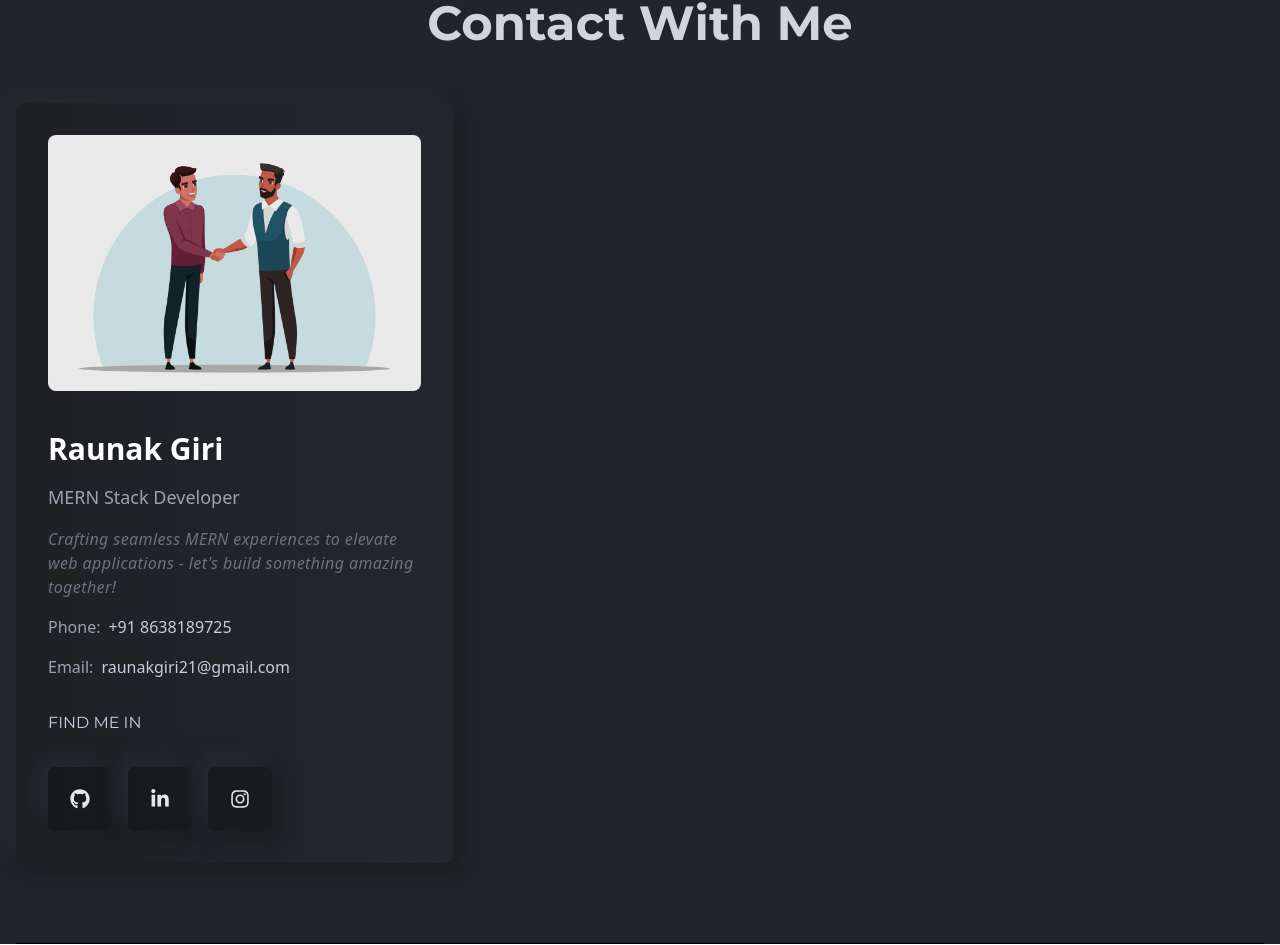
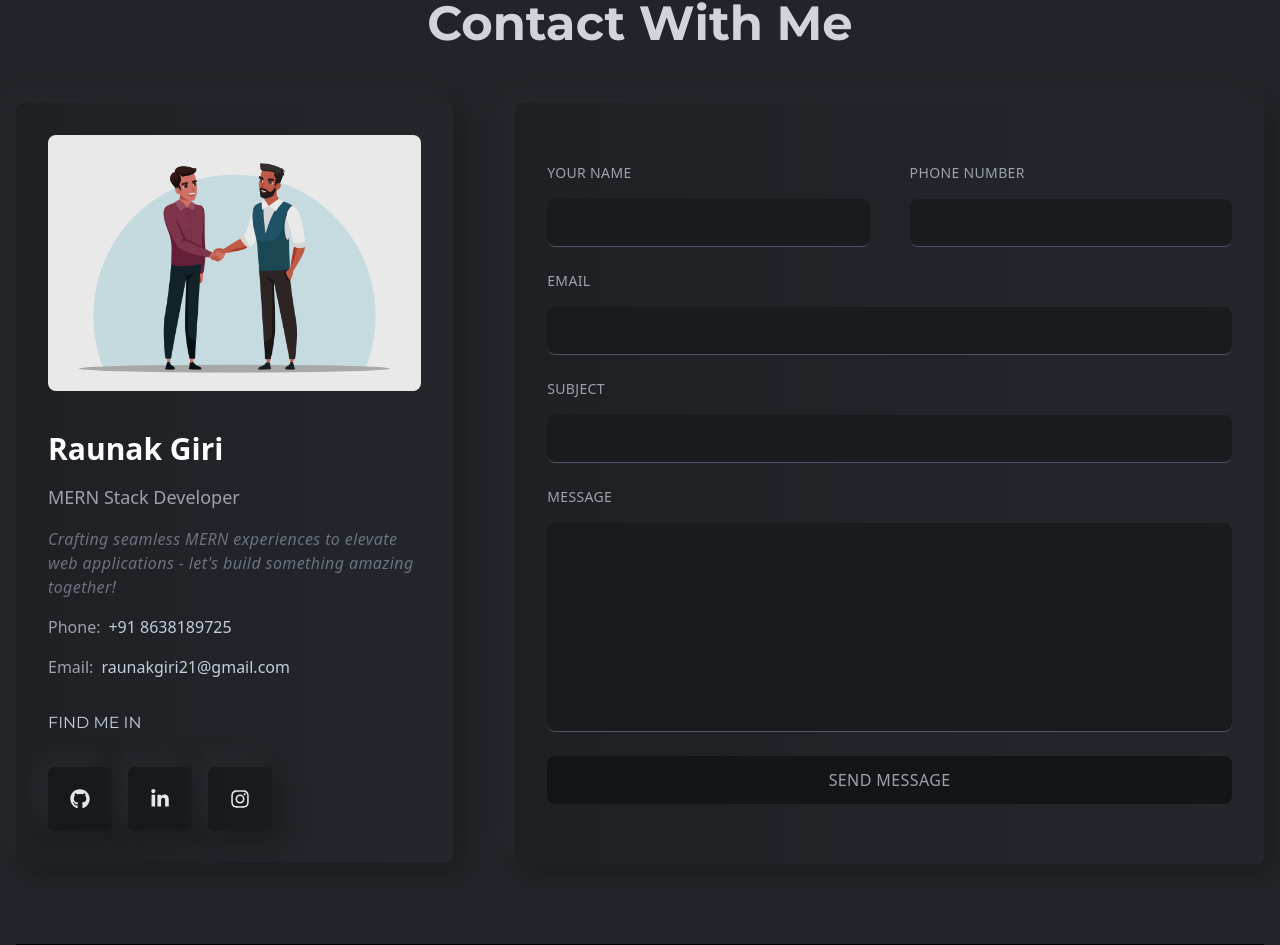
Before and after one commit to raunakgiri21/portfolio, a React (Vite) app: page / in a window 1280 px wide. Shown: the part 4505-5450 px from the top of the page. Built offline with nearby package versions, Linux system fonts and the light colour scheme.

Commit message:
Completed Contact section

```diff
--- a/src/components/Contact/Contact.jsx
+++ b/src/components/Contact/Contact.jsx
@@ -1,8 +1,54 @@
+import { useState } from "react";
 import Title from "../Layouts/Title";
-import { contact } from "../../assets";
-import { FaFacebookF, FaGithub, FaInstagram, FaLinkedinIn, FaTwitter } from "react-icons/fa";
+import ContactLeft from "./ContactLeft";
 
 const Contact = () => {
+  const [username, setUsername] = useState("");
+  const [phoneNumber, setPhoneNumber] = useState("");
+  const [email, setEmail] = useState("");
+  const [subject, setSubject] = useState("");
+  const [message, setMessage] = useState("");
+  const [errMsg, setErrMsg] = useState("");
+  const [successMsg, setSuccessMsg] = useState("");
+
+  const emailValidation = () => {
+    return String(email)
+      .toLocaleLowerCase()
+      .match(/^\w+([-]?\w+)*@\w+([-]?\w+)*(\.\w{2,3})+$/);
+  };
+
+  const handleSend = (e) => {
+    e.preventDefault();
+    console.log(username);
+    if (username === "") {
+      setErrMsg("Username is required!");
+      setSuccessMsg("");
+    } else if (phoneNumber === "") {
+      setErrMsg("Phone number is required!");
+      setSuccessMsg("");
+    } else if (email === "") {
+      setErrMsg("Please give your Email!");
+      setSuccessMsg("");
+    } else if (!emailValidation(email)) {
+      setErrMsg("Give a valid Email!");
+      setSuccessMsg("");
+    } else if (subject === "") {
+      setErrMsg("Plese give your Subject!");
+      setSuccessMsg("");
+    } else if (message === "") {
+      setErrMsg("Message is required!");
+      setSuccessMsg("");
+    } else {
+      setSuccessMsg(`Your Messages has been sent Successfully!`);
+      setErrMsg("");
+      setUsername("");
+      setPhoneNumber("");
+      setEmail("");
+      setSubject("");
+      setMessage("");
+    }
+  };
+
   return (
     <section
       id="contact"
@@ -16,47 +62,112 @@ const Contact = () => {
       </div>
       <div className="w-full">
         <div className="w-full h-auto flex justify-between">
-          <div className="w-[35%] h-full bg-gradient-to-r from-[#1e2024] to-[#23272b] p-8 rounded-lg shadow-shadowOne flex flex-col gap-8 justify-center">
-            <img
-              className="w-full h-64 object-cover rounded-lg mb-2 opacity-90"
-              src={contact}
-              alt="contactImg"
-            />
-            <div className="flex flex-col gap-4">
-              <h3 className="text-3xl font-bold text-white">Raunak Giri</h3>
-              <p className="text-lg font-normal text-gray-400">
-                MERN Stack Developer
-              </p>
-              <p className="text-base text-gray-500 tracking-wide italic">
-                Crafting seamless MERN experiences to elevate web applications -
-                let's build something amazing together!
-              </p>
-              <p className="text-base text-gray-400 flex items-center gap-2">
-                Phone: <span className="text-lightText">+91 8638189725</span>
-              </p>
-              <p className="text-base text-gray-400 flex items-center gap-2">
-                Email:{" "}
-                <span className="text-lightText">raunakgiri21@gmail.com</span>
-              </p>
-            </div>
-            <div className="flex flex-col gap-4">
-              <h2 className="text-base uppercase font-titleFont mb-4">
-                Find me in
-              </h2>
-              <div className="flex gap-4">
-                <span className="bannerIcon">
-                  <FaGithub />
-                </span>
-                <span className="bannerIcon">
-                  <FaLinkedinIn />
-                </span>
-                <span className="bannerIcon">
-                  <FaInstagram />
-                </span>
+          <ContactLeft />
+          <div className="w-[60%] h-full py-10 bg-gradient-to-r from-[#1e2024] to-[#23272b] flex flex-col gap-8 p-8 rounded-lg shadow-shadowOne">
+            <form className="w-full flex flex-col gap-6 py-5">
+              {errMsg && (
+                <p className="py-3 bg-gradient-to-r from-[#1e2024] to-[#23272b] shadow-shadowOne text-center text-orange-500 text-base tracking-wide animate-bounce">
+                  {errMsg}
+                </p>
+              )}
+              {successMsg && (
+                <p className="py-3 bg-gradient-to-r from-[#1e2024] to-[#23272b] shadow-shadowOne text-center text-green-500 text-base tracking-wide animate-bounce">
+                  {successMsg}
+                </p>
+              )}
+              <div className="w-full flex gap-10">
+                <div className="w-1/2 flex flex-col gap-4">
+                  <p className="text-sm text-gray-400 uppercase tracking-wide">
+                    your name
+                  </p>
+                  <input
+                    onChange={(e) => setUsername(e.target.value)}
+                    value={username}
+                    type="text"
+                    className={`${
+                      errMsg === "Username is required!" &&
+                      "outline-designcolor"
+                    } contactInput`}
+                  />
+                </div>
+                <div className="w-1/2 flex flex-col gap-4">
+                  <p className="text-sm text-gray-400 uppercase tracking-wide">
+                    Phone number
+                  </p>
+                  <input
+                    onChange={(e) => setPhoneNumber(e.target.value)}
+                    value={phoneNumber}
+                    type="text"
+                    className={`${
+                      errMsg === "Phone number is required!" &&
+                      "outline-designcolor"
+                    } contactInput`}
+                  />
+                </div>
               </div>
-            </div>
+              <div className="flex flex-col gap-4">
+                <p className="text-sm text-gray-400 uppercase tracking-wide">
+                  Email
+                </p>
+                <input
+                  onChange={(e) => setEmail(e.target.value)}
+                  value={email}
+                  type="email"
+                  className={`${
+                    (errMsg === "Please give your Email!" ||
+                      errMsg === "Give a valid Email!") &&
+                    "outline-designcolor"
+                  } contactInput`}
+                />
+              </div>
+              <div className="flex flex-col gap-4">
+                <p className="text-sm text-gray-400 uppercase tracking-wide">
+                  Subject
+                </p>
+                <input
+                  onChange={(e) => setSubject(e.target.value)}
+                  value={subject}
+                  type="text"
+                  className={`${
+                    errMsg === "Plese give your Subject!" &&
+                    "outline-designcolor"
+                  } contactInput`}
+                />
+              </div>
+              <div className="flex flex-col gap-4">
+                <p className="text-sm text-gray-400 uppercase tracking-wide">
+                  Message
+                </p>
+                <textarea
+                  onChange={(e) => setMessage(e.target.value)}
+                  value={message}
+                  className={`${
+                    errMsg === "Message is required!" && "outline-designcolor"
+                  } contactTextArea`}
+                  cols="30"
+                  rows="8"
+                ></textarea>
+              </div>
+              <div className="w-full">
+                <button
+                  onClick={handleSend}
+                  className="w-full h-12 bg-[#141518] rounded-lg text-base text-gray-400 tracking-wide uppercase hover:text-white duration-300 hover:border-[1px] hover:border-designcolor border-transparent"
+                >
+                  send message
+                </button>
+              </div>
+              {errMsg && (
+                <p className="py-3 bg-gradient-to-r from-[#1e2024] to-[#23272b] shadow-shadowOne text-center text-orange-500 text-base tracking-wide animate-bounce">
+                  {errMsg}
+                </p>
+              )}
+              {successMsg && (
+                <p className="py-3 bg-gradient-to-r from-[#1e2024] to-[#23272b] shadow-shadowOne text-center text-green-500 text-base tracking-wide animate-bounce">
+                  {successMsg}
+                </p>
+              )}
+            </form>
           </div>
-          <div className="w-[60%] h-full flex flex-col justify-between"></div>
         </div>
       </div>
     </section>
--- /dev/null
+++ b/src/components/Contact/ContactLeft.jsx
@@ -0,0 +1,50 @@
+import { contact } from "../../assets";
+import {
+  FaGithub,
+  FaInstagram,
+  FaLinkedinIn
+} from "react-icons/fa";
+
+const ContactLeft = () => {
+  return (
+    <div className="w-[35%] h-full bg-gradient-to-r from-[#1e2024] to-[#23272b] p-8 rounded-lg shadow-shadowOne flex flex-col gap-8 justify-center">
+      <img
+        className="w-full h-64 object-cover rounded-lg mb-2 opacity-90"
+        src={contact}
+        alt="contactImg"
+      />
+      <div className="flex flex-col gap-4">
+        <h3 className="text-3xl font-bold text-white">Raunak Giri</h3>
+        <p className="text-lg font-normal text-gray-400">
+          MERN Stack Developer
+        </p>
+        <p className="text-base text-gray-500 tracking-wide italic">
+          Crafting seamless MERN experiences to elevate web applications - let's
+          build something amazing together!
+        </p>
+        <p className="text-base text-gray-400 flex items-center gap-2">
+          Phone: <span className="text-lightText">+91 8638189725</span>
+        </p>
+        <p className="text-base text-gray-400 flex items-center gap-2">
+          Email: <span className="text-lightText">raunakgiri21@gmail.com</span>
+        </p>
+      </div>
+      <div className="flex flex-col gap-4">
+        <h2 className="text-base uppercase font-titleFont mb-4">Find me in</h2>
+        <div className="flex gap-4">
+          <span className="bannerIcon">
+            <FaGithub />
+          </span>
+          <span className="bannerIcon">
+            <FaLinkedinIn />
+          </span>
+          <span className="bannerIcon">
+            <FaInstagram />
+          </span>
+        </div>
+      </div>
+    </div>
+  );
+};
+
+export default ContactLeft;
--- a/src/components/Features/Card.jsx
+++ b/src/components/Features/Card.jsx
@@ -1,7 +1,6 @@
 import { HiArrowRight } from "react-icons/hi";
 
 const Card = ({ title, icon, description }) => {
-  console.log(title, description, icon);
   return (
     <div className="w-full px-12 h-80 py-10 rounded-lg shadow-shadowOne flex  items-center bg-gradient-to-r from-bodyColor to-[#202327] group hover:bg-gradient-to-b hover:from-black hover:to-[#1e2024] transition-colors duration-100">
       <div className="h-72 overflow-y-hidden">
--- a/src/index.css
+++ b/src/index.css
@@ -15,6 +15,12 @@
   .bgOpacity {
     @apply bg-black bg-opacity-40;
   }
+  .contactInput {
+    @apply w-full h-12 rounded-lg border-b-[1px] border-b-gray-600 bg-[#191b1e] text-lightText px-4 active:outline-none focus-visible:outline-designcolor outline-none focus-visible:border-b-transparent duration-300;
+  }
+  .contactTextArea {
+    @apply w-full rounded-lg border-b-[1px] border-gray-600 bg-[#191b1e] text-lightText px-4 py-2 active:outline-none focus-visible:outline-designcolor outline-none focus-visible:border-b-transparent duration-300 resize-none;
+  }
 }
 .active {
   color: white;
```
